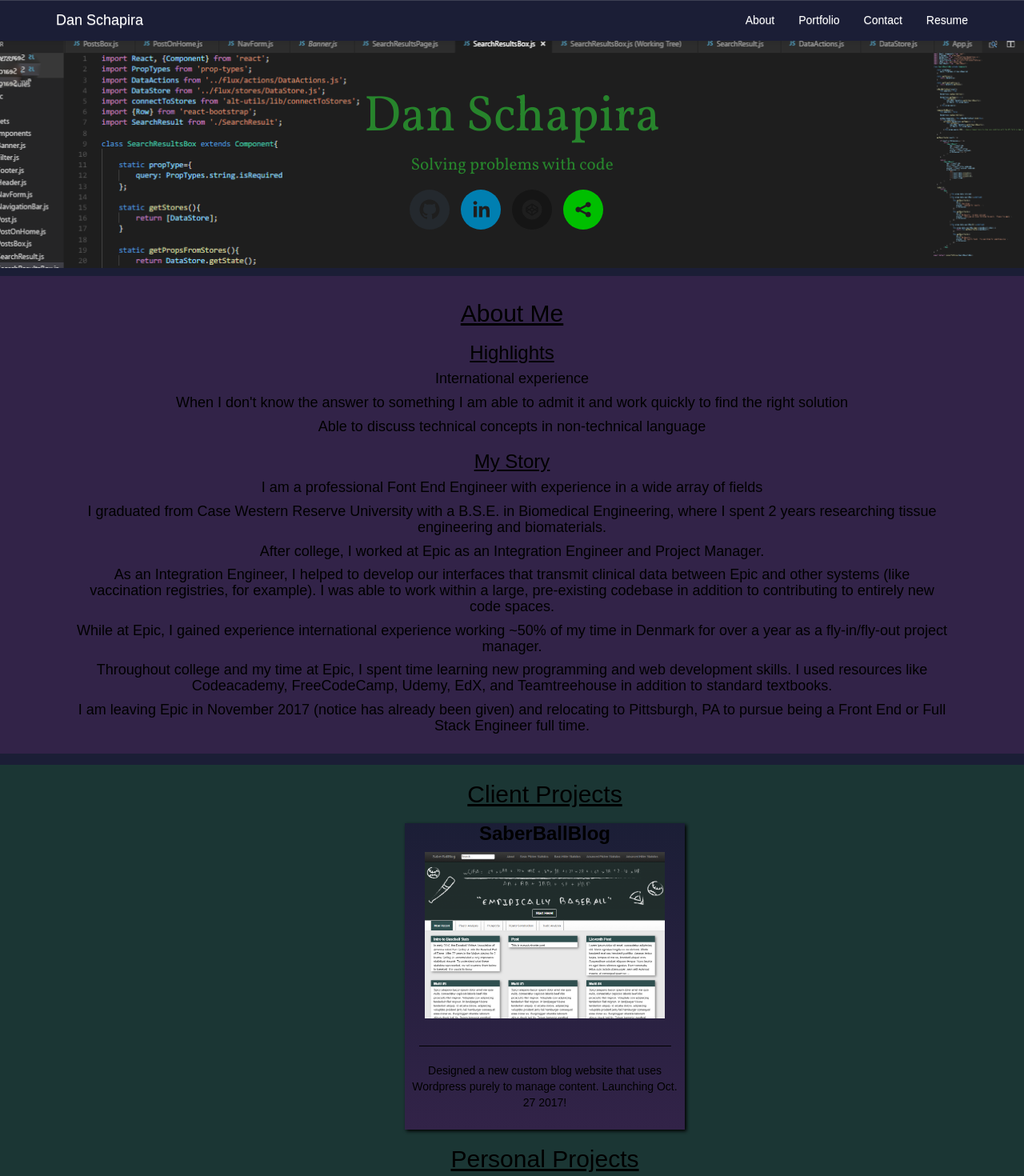
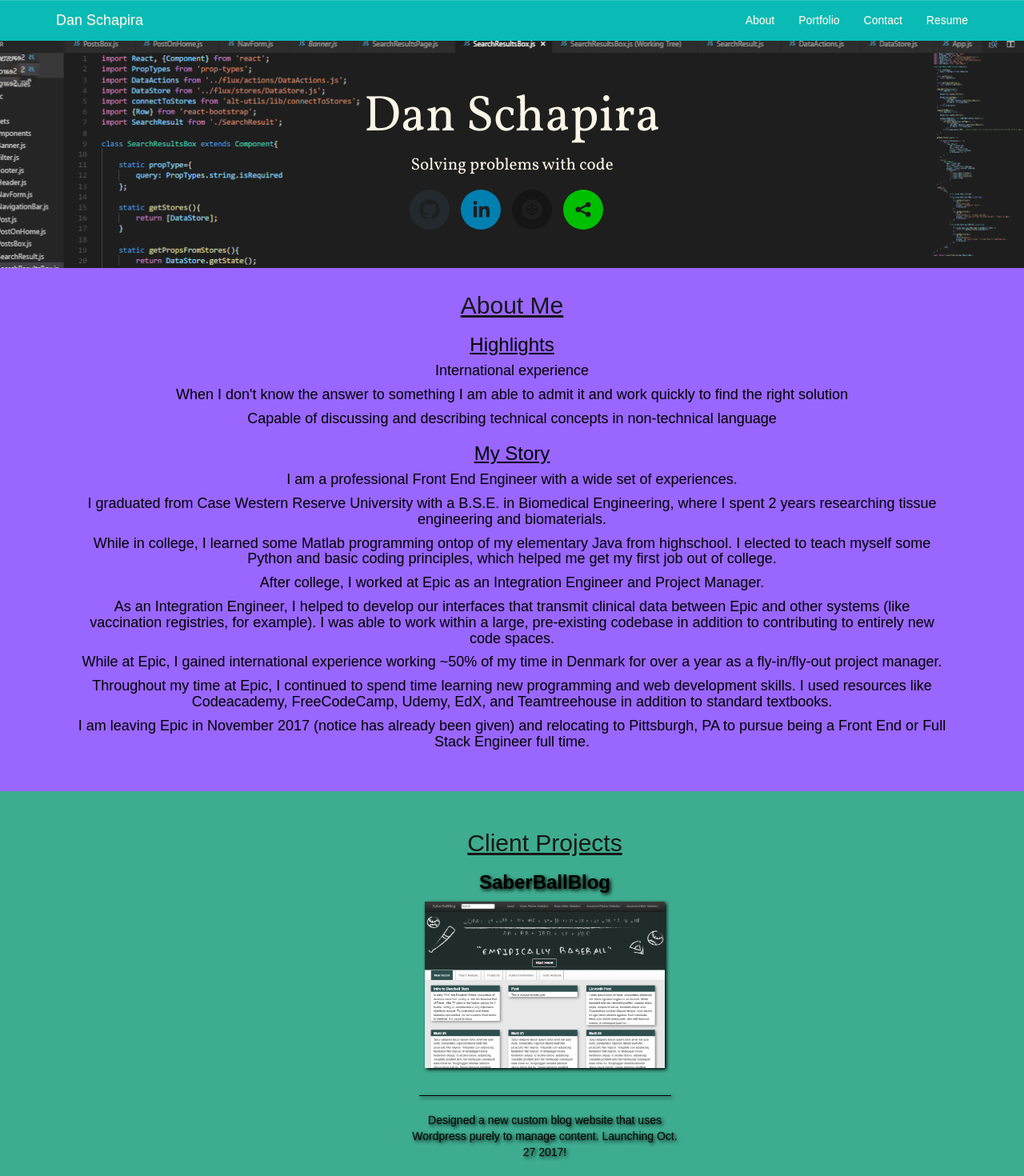
Before and after one commit to dsschapira/my-portfolio-site, a React (Create React App) app: page / in a window 1280 px wide. Shown: the top 1470 px of the page at 80% size. Built offline with nearby package versions, Linux system fonts and the light colour scheme.

Commit message:
Make the sight lighter - it was too dark.

```diff
--- a/src/components/About.js
+++ b/src/components/About.js
@@ -10,14 +10,15 @@ const About = (props) => {
                 <h3>Highlights</h3>
                 <h4>International experience</h4>
                 <h4>When I don't know the answer to something I am able to admit it and work quickly to find the right solution</h4>
-                <h4>Able to discuss technical concepts in non-technical language</h4>
+                <h4>Capable of discussing and describing technical concepts in non-technical language</h4>
                 <h3>My Story</h3>
-                <h4>I am a professional Font End Engineer with experience in a wide array of fields</h4>
+                <h4>I am a professional Front End Engineer with a wide set of experiences.</h4>
                 <h4>I graduated from Case Western Reserve University with a B.S.E. in Biomedical Engineering, where I spent 2 years researching tissue engineering and biomaterials.</h4>
+                <h4>While in college, I learned some Matlab programming ontop of my elementary Java from highschool.  I elected to teach myself some Python and basic coding principles, which helped me get my first job out of college.</h4>
                 <h4>After college, I worked at Epic as an Integration Engineer and Project Manager.</h4>
                 <h4>As an Integration Engineer, I helped to develop our interfaces that transmit clinical data between Epic and other systems (like vaccination registries, for example).  I was able to work within a large, pre-existing codebase in addition to contributing to entirely new code spaces.</h4>
-                <h4>While at Epic, I gained experience international experience working ~50% of my time in Denmark for over a year as a fly-in/fly-out project manager.</h4>
-                <h4>Throughout college and my time at Epic, I spent time learning new programming and web development skills. I used resources like Codeacademy, FreeCodeCamp, Udemy, EdX, and Teamtreehouse in addition to standard textbooks.</h4>
+                <h4>While at Epic, I gained international experience working ~50% of my time in Denmark for over a year as a fly-in/fly-out project manager.</h4>
+                <h4>Throughout my time at Epic, I continued to spend time learning new programming and web development skills. I used resources like Codeacademy, FreeCodeCamp, Udemy, EdX, and Teamtreehouse in addition to standard textbooks.</h4>
                 <h4>I am leaving Epic in November 2017 (notice has already been given) and relocating to Pittsburgh, PA to pursue being a Front End or Full Stack Engineer full time.</h4>
             </div>
         </div>
--- a/src/components/NavigationBar.js
+++ b/src/components/NavigationBar.js
@@ -11,7 +11,7 @@ function makeLinkWork(event){
         yTarget=300;
     }
     else if(urlTarget==="#portfolio"){
-        yTarget=920;
+        yTarget=1000;
     }
     else if(urlTarget==="#contact"){
         yTarget=1500000; //really high number - just get to the bottom!
--- a/src/index.css
+++ b/src/index.css
@@ -2,6 +2,6 @@ body {
   margin: 0;
   padding: 0;
   font-family: sans-serif;
-  background-color:#1B1E36;
+  background-color:gray;
   color:black;
 }
--- a/src/styles/App.css
+++ b/src/styles/App.css
@@ -5,31 +5,31 @@
     background-size: cover;
 }
 .jumbotron-content{
-    color:#27842C;
+    color:#fdf5e6;
     font-family: 'Vollkorn', serif;
 }
 .navbar{
     margin-bottom:0px;
 }
 .navbar-default{
-    background-image: linear-gradient(to bottom,#1B1E36 0,#1B1E36 100%);
-    border-color:#1B1E36;
+    background-image: linear-gradient(to bottom,#0abab5 0,#0abab5 100%);
+    border-color:#0abab5;
     border-radius:0px;
 }
 .navbar-default .navbar-brand {
-    color: white;
+    color: #fdf5e6;
 }
 .navbar-default .navbar-nav>li>a{
-    color:white;
+    color:#fdf5e6;
 }
 .navbar-default .navbar-nav>li>a:hover{
-    color:white;
+    color:#171717;
 }
 .navbar-default .navbar-nav>li>a:focus{
-    color:white;
+    color:#171717;
 }
 .navbar-nav>li:hover{
-    background-color:black;
+    background-color:#c0c0c0;
 }
 #resume:hover{
     background-color:#48B8DA;
@@ -42,9 +42,10 @@
     opacity:0.4;
 }
 .about-container{
-    background-color:#322348;
+    background-color:#9966ff;
     width:100%;
     min-height:500px;
+    padding-bottom:1em;
 }
 .about-content-container{
     width:85%;
@@ -55,8 +56,7 @@
 }
 .about-content-container>h2{
     padding-top:1em;
-    margin-top:10px;
-
+    margin-top:0px;
 }
 .about-content-container>h3{
     text-decoration: underline;
@@ -64,27 +64,17 @@
 .portfolio-container{
     width: 100%;
     min-height: 500px;
-    background-color:#1B3634;
+    background-color:#3EAC8F;
     padding-bottom:2em;
+    padding-top: 2em;
 }
 .portfolio-content-container{
     width:85%;
     min-height:500px;
     margin: 0 auto;
 }
-.resume-container{
-    width:100%;
-    min-height:500px;
-    background-color: #303030;
-}
-.resume-content-container{
-    width:85%;
-    min-height:500px;
-    margin:0 auto;
-    background-color: #1b3634;
-}
 h2{
-    color:black;
+    color: #171717;
     text-decoration: underline;
 }
 .card-block>img{
@@ -97,14 +87,14 @@ img{
     margin-bottom:1em;
 }
 .modal-body>hr{
-    border-color:gray;
+    border-color:#c0c0c0;
 }
 .post-card{
     padding-bottom:1em;
     margin-bottom: 2em;
     max-width:350px;
     margin:0 auto;
-    background-image: linear-gradient(to bottom,#1B1E36 0,#322348 100%);
+    background-image: linear-gradient(top left,#2672a6 0,#0abab5 100%);
     filter: drop-shadow(2px 2px 2px black);
 }
 .post-card:hover{
@@ -116,16 +106,23 @@ img{
     width:90%;
 }
 .contact-container{
-    background-color:#322348;
+    background-color:#9966ff;
     width:100%;
     min-height:200px;
     padding-bottom: 3em;
+    padding-top:1em;
 }
 .contact-content-container{
     width:85%;
     min-height:200px;
     margin:0 auto;
 }
+.contact-content-container>h4>a{
+    color:#171717;
+}
 .contact-content-container>button{
-    color:black;
+    color:#fdf5e6;
 }
+.contact-content-container>button:hover{
+    color:#171717;
+}
```
